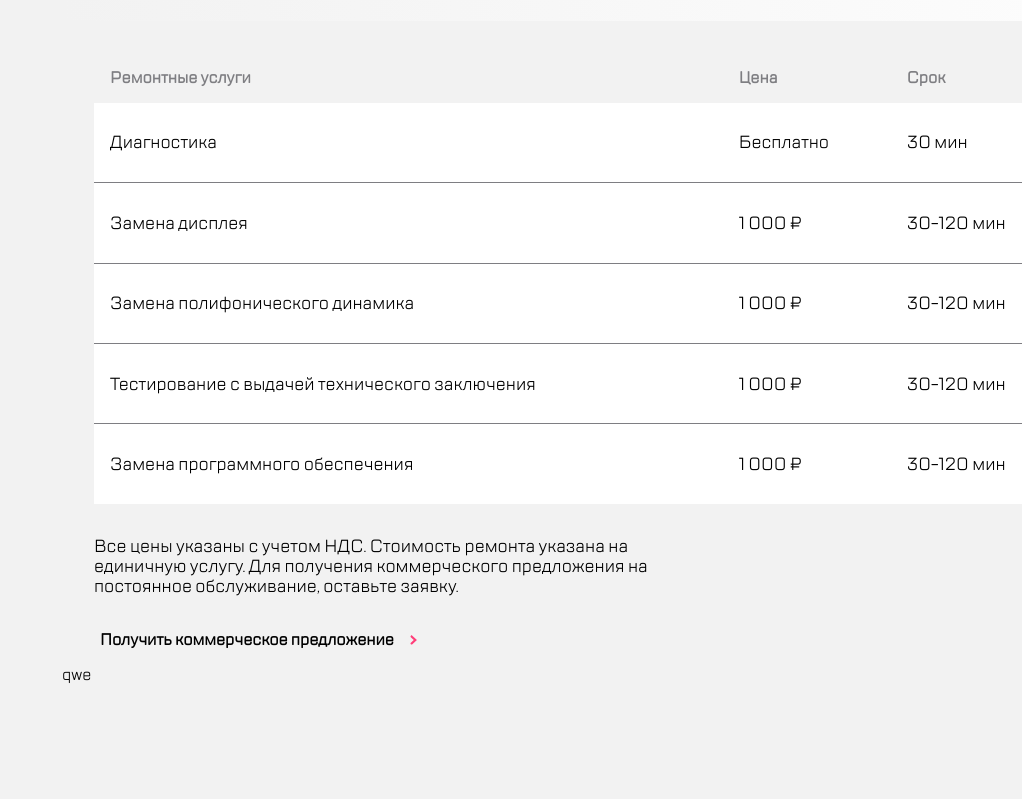
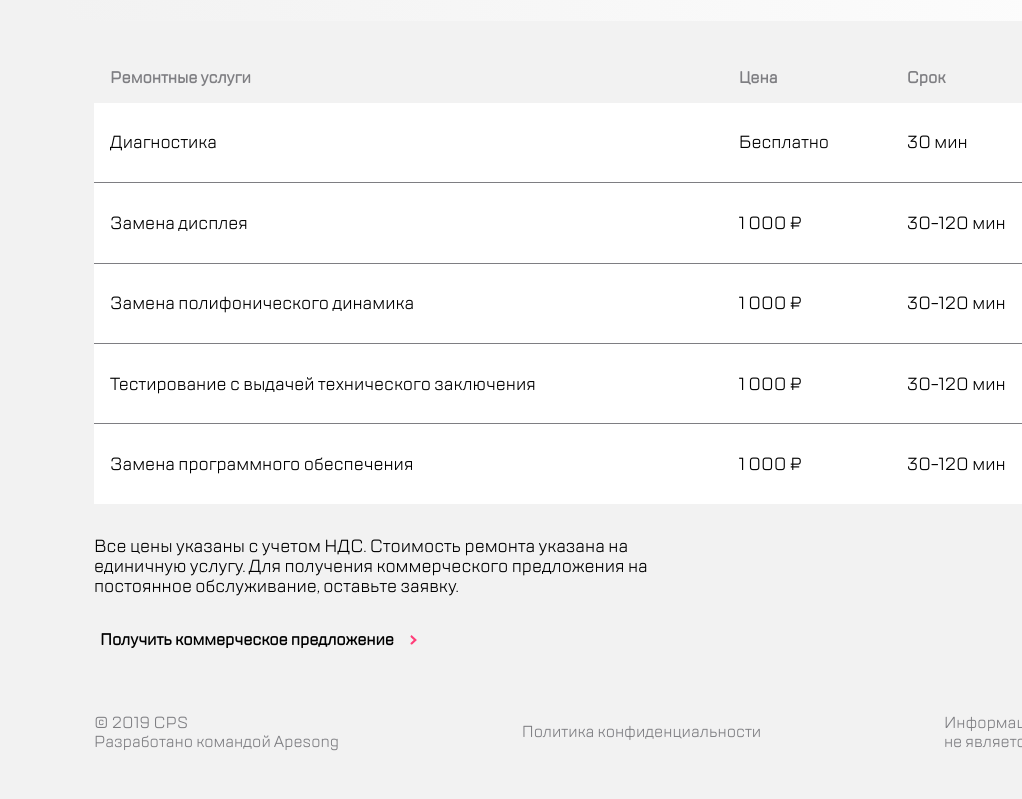
Before and after one commit to renjadizz/layout-6_1_5, a website built with webpack: page src/index.html in a window 1280 px wide. Shown: the part 1317-2116 px from the top of the page, without its empty margins (258-1280 px from the left). Before the commit the page ends 2003 px from the top, so only its background shows below. Built offline with nearby package versions, Linux system fonts and the light colour scheme; files whose address does not match are found by name.

Commit message:
add footer

```diff
--- a/src/index.html
+++ b/src/index.html
@@ -254,7 +254,12 @@
             </div>
             <button class="offer__button"><p>Получить коммерческое предложение</p><img src="img/icon_arrow.svg"></button>
         </article>
-        <div>qwe</div>
+        <article class="footer">
+            <p>© 2019 CPS<br>
+                Разработано командой Apesong</p>
+            <p>Политика конфиденциальности</p>
+            <p>Информация, размещенная на данной странице,<br> не является публичной офертой</p>
+        </article>
     </article>
 </div>
 </body>
--- a/src/index.scss
+++ b/src/index.scss
@@ -9,3 +9,4 @@
 @import "style/devices";
 @import "style/prices";
 @import "style/offer";
+@import "style/footer";
--- /dev/null
+++ b/src/style/_footer.scss
@@ -0,0 +1,11 @@
+.footer{
+  display: flex;
+  flex-wrap: wrap;
+  justify-content: space-between;
+  align-items: center;
+  padding: 2rem;
+  p{
+    font-size: 1rem;
+    color: $button-text-grey;
+  }
+}
```
